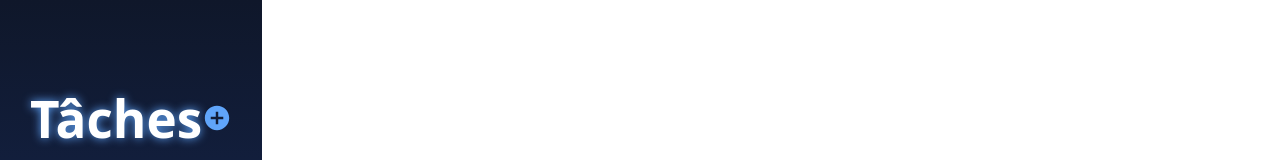
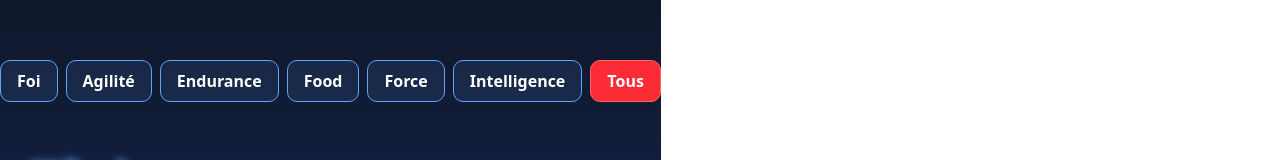
Before and after one commit to Wassim-06/Leveling, a React (Vite) app: page /training in a window 1280 px wide. Shown: the top 160 px of the page. Built offline with nearby package versions, Linux system fonts and the light colour scheme; no server answers; the database is empty.

Commit message:
Suppression notif, ajout filtre et Food

```diff
--- a/src/components/NewWorkoutModal.tsx
+++ b/src/components/NewWorkoutModal.tsx
@@ -38,7 +38,7 @@ const NewWorkoutModal: React.FC<NewWorkoutModalProps> = ({
         "Foi",
         "Agilité",
         "Endurance",
-        "Explosivité",
+        "Food",
         "Force",
         "Intelligence",
     ];
--- a/src/components/NotificationTest.tsx
+++ /dev/null
@@ -1,25 +0,0 @@
-// src/components/NotificationTest.tsx
-
-import { askNotificationPermission, sendNotification } from '../utils/notification';
-
-export default function NotificationTest() {
-  const handleClick = async () => {
-    const permissionGranted = await askNotificationPermission();
-    if (permissionGranted) {
-      sendNotification('Le système n\'attend pas, Level UP !', {
-        body: 'Allez, booste ton niveau !',
-      });
-    }
-  };
-
-  return (
-    <div className="flex items-center justify-center min-h-screen bg-gray-100">
-      <button
-        onClick={handleClick}
-        className="px-6 py-3 bg-blue-600 text-white rounded-xl shadow-lg hover:bg-blue-700"
-      >
-        Tester Notification
-      </button>
-    </div>
-  );
-}
--- /dev/null
+++ b/src/components/WorkoutFilter.tsx
@@ -0,0 +1,48 @@
+// components/WorkoutFilter.tsx
+import React from "react";
+
+interface WorkoutFilterProps {
+  selectedCategory: string;
+  onSelectCategory: (category: string) => void;
+}
+
+const categories = [
+  "Foi",
+  "Agilité",
+  "Endurance",
+  "Food",
+  "Force",
+  "Intelligence",
+];
+
+const WorkoutFilter: React.FC<WorkoutFilterProps> = ({
+  selectedCategory,
+  onSelectCategory,
+}) => {
+  return (
+    <div className="flex flex-wrap gap-2 justify-center mb-5">
+      {categories.map((category) => (
+        <button
+          key={category}
+          onClick={() => onSelectCategory(category)}
+          className={`p-2 px-4 rounded-[10px] border ${
+            selectedCategory === category
+              ? "bg-blue-500 border-blue-400"
+              : "bg-[rgba(96,165,250,0.1)] border-[#60a5fa]"
+          }`}
+        >
+          <span className="text-white font-bold">{category}</span>
+        </button>
+      ))}
+      {/* Bouton pour réinitialiser */}
+      <button
+        onClick={() => onSelectCategory("")}
+        className="p-2 px-4 rounded-[10px] bg-red-500 border border-red-400"
+      >
+        <span className="text-white font-bold">Tous</span>
+      </button>
+    </div>
+  );
+};
+
+export default WorkoutFilter;
--- a/src/pages/Profile.tsx
+++ b/src/pages/Profile.tsx
@@ -1,7 +1,6 @@
 import React, { useState, useEffect } from "react";
 import { doc, onSnapshot, updateDoc } from "firebase/firestore";
 import { db } from "../firebase";
-import { askNotificationPermission, sendNotification } from '../utils/notification'; // N'oublie pas ça en haut si c'est pas importé déjà
 
 const Profile: React.FC = () => {
     const [profile, setProfile] = useState<any>(null);
@@ -58,41 +57,10 @@ const Profile: React.FC = () => {
         "Foi",
         "Agilité",
         "Endurance",
-        "Explosivité",
+        "Food",
         "Force",
         "Intelligence",
     ];
-
-    useEffect(() => {
-        let intervalId: number;
-
-        const startNotifications = async () => {
-          const permissionGranted = await askNotificationPermission();
-          if (permissionGranted) {
-            // Envoie tout de suite une notif
-            sendNotification('Le système n\'attend pas, Level UP !', {
-              body: 'Continue de progresser !',
-            });
-
-            // Puis envoie une notif toutes les heures (3600s = 1h)
-            intervalId = window.setInterval(() => {
-              sendNotification('Le système n\'attend pas, Level UP !', {
-                body: 'Continue de progresser !',
-              });
-            }, 10 * 60 * 1000); // 10 minutes = 600 secondes
-          }
-        };
-
-        startNotifications();
-
-        return () => {
-          // Nettoyer l'interval si l'utilisateur quitte la page
-          if (intervalId) {
-            clearInterval(intervalId);
-          }
-        };
-      }, []);
-
 
     if (!profile) {
         return (
--- a/src/pages/Training.tsx
+++ b/src/pages/Training.tsx
@@ -7,8 +7,10 @@ import NewDetailModal from "../components/NewDetailModal";
 import ConfirmDeleteModal from "../components/ConfirmDeleteModal";
 import { IoMdAddCircle } from "react-icons/io";
 import type { Workout } from "../types/workout";
+import WorkoutFilter from "../components/WorkoutFilter";
 
 export default function TrainingScreen() {
+    const [selectedCategory, setSelectedCategory] = useState<string>("");
     const [workouts, setWorkouts] = useState<Workout[]>([]);
     const [isModalVisible, setIsModalVisible] = useState(false);
     const [newWorkout, setNewWorkout] = useState<Workout>({
@@ -140,6 +142,10 @@ export default function TrainingScreen() {
     return (
         <div className="bg-gradient-to-b from-[#0f172a] to-[#1e3a8a] pt-[60px] flex flex-col min-h-screen">
             {/* Header */}
+            <WorkoutFilter
+            selectedCategory={selectedCategory}
+            onSelectCategory={setSelectedCategory}
+            />
             <div className="flex justify-between items-center p-[30px]">
                 <h1
                     className="text-[28px] font-bold text-white"
@@ -154,19 +160,25 @@ export default function TrainingScreen() {
 
             {/* Liste des workouts */}
             <div className="px-5 pb-20 overflow-auto">
-                {workouts.length > 0 ? (
-                    workouts.map((workout) => (
+            {workouts.length > 0 ? (
+                    workouts
+                        .filter((workout) =>
+                        selectedCategory
+                            ? workout.categories?.includes(selectedCategory)
+                            : true
+                        )
+                        .map((workout) => (
                         <WorkoutCard
                             key={workout.id}
                             workout={workout}
                             onDelete={handleDeleteClick}
                             onAddDetail={(workout) => {
-                                setSelectedWorkout(workout);
-                                setIsDetailModalVisible(true);
+                            setSelectedWorkout(workout);
+                            setIsDetailModalVisible(true);
                             }}
                         />
-                    ))
-                ) : (
+                        ))
+                    ) : (
                     <p className="text-white text-center mt-[20px]">
                         Aucune tâche disponible
                     </p>
--- a/src/types/workout.ts
+++ b/src/types/workout.ts
@@ -31,7 +31,7 @@ export interface UserStats {
   stats: {
     force: number;
     endurance: number;
-    explosivite: number;
+    food: number;
     agilite: number;
   };
 }
--- a/src/utils/notification.ts
+++ /dev/null
@@ -1,20 +0,0 @@
-export async function askNotificationPermission(): Promise<boolean> {
-    if (!('Notification' in window)) {
-      console.log('Les notifications ne sont pas supportées par ce navigateur.');
-      return false;
-    }
-
-    const permission = await Notification.requestPermission();
-    return permission === 'granted';
-  }
-
-  export function sendNotification(title: string, options?: NotificationOptions) {
-    if (!('Notification' in window)) {
-      console.log('Les notifications ne sont pas supportées par ce navigateur.');
-      return;
-    }
-
-    if (Notification.permission === 'granted') {
-      new Notification(title, options);
-    }
-  }
```
